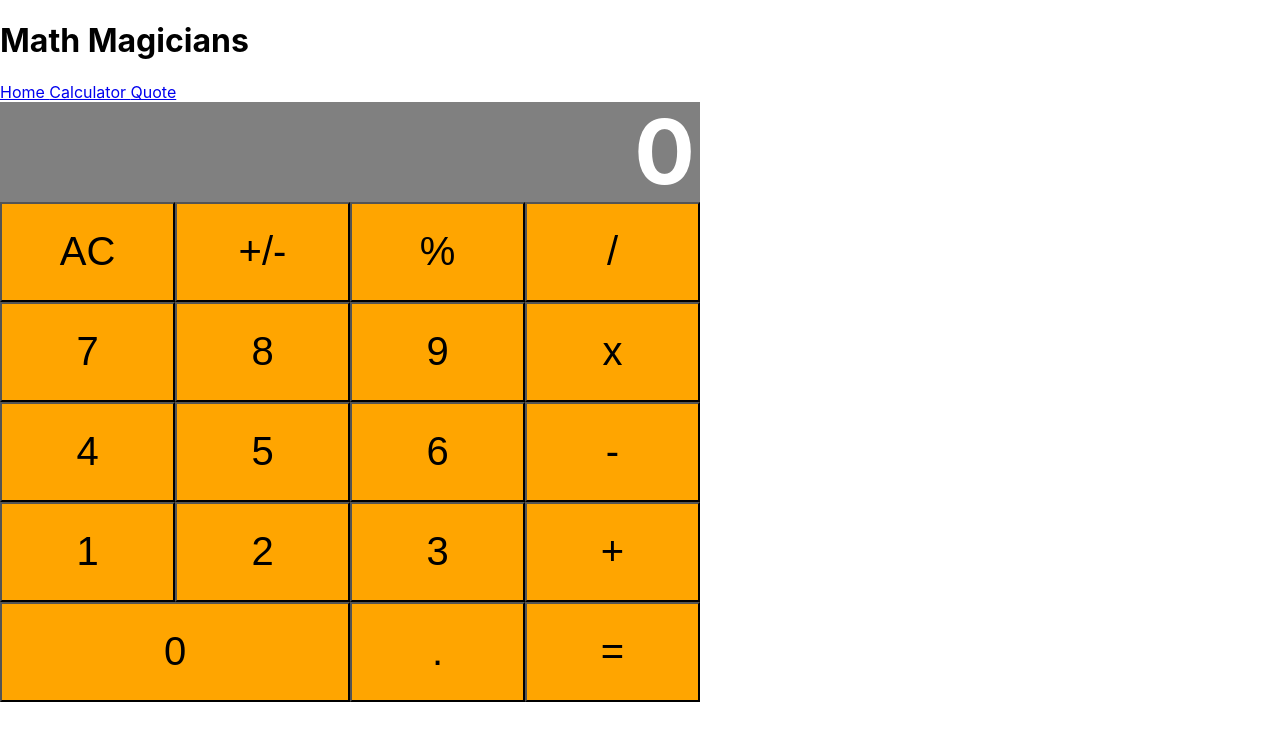
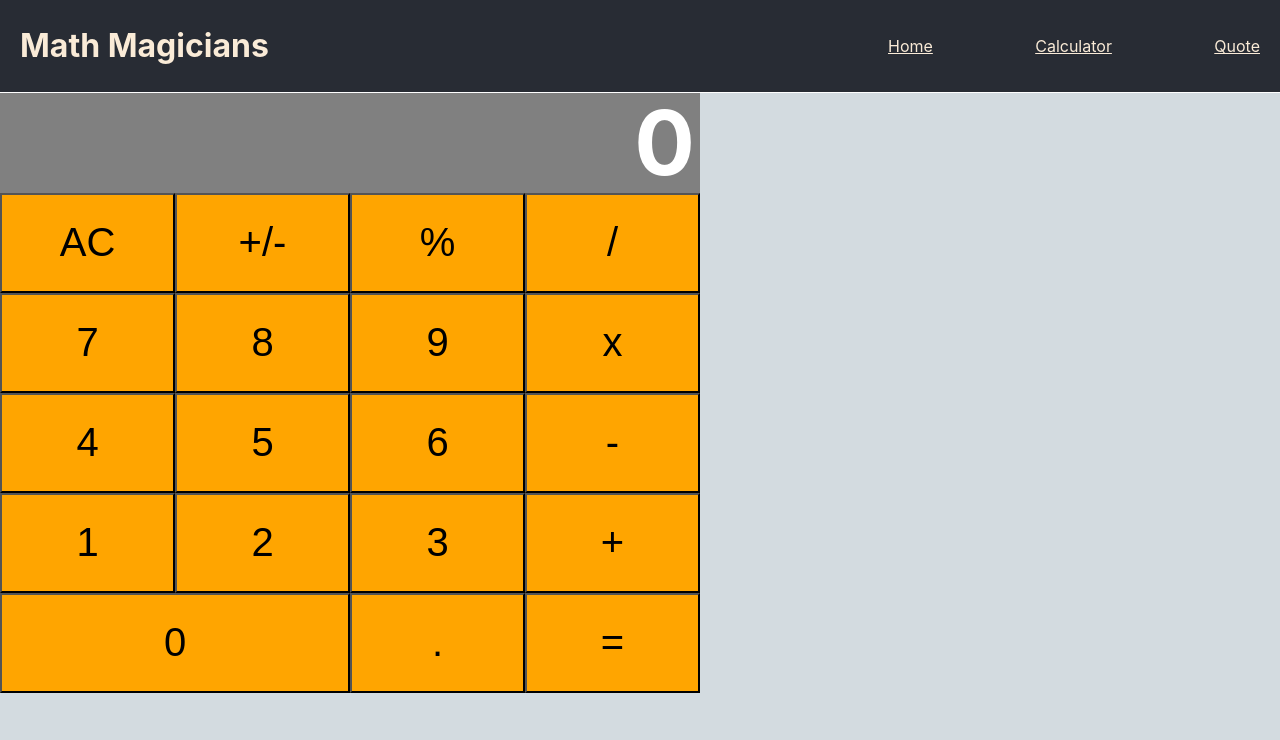
Before and after one commit to pbkabali/React-Calculator, a React (Create React App) app: page /calculator in a window 1280 px wide. Shown: the top 740 px of the page. Built offline with nearby package versions, Linux system fonts and the light colour scheme.

Commit message:
Style the header

```diff
--- a/src/App.css
+++ b/src/App.css
@@ -19,6 +19,10 @@
 
 .flex {
   display: flex;
+  align-items: center;
+}
+
+.calculator {
   width: 700px;
 }
 
@@ -43,3 +47,23 @@
 .btn-normal:active {
   transform: scale(0.98);
 }
+
+.header {
+  justify-content: space-between;
+  background-color: #282c34;
+  color: antiquewhite;
+  border-bottom: 1px solid white;
+}
+
+.side-padding {
+  padding: 5px 20px 5px 20px;
+}
+
+.nav {
+  width: 30%;
+  justify-content: space-between;
+}
+
+.nav-link {
+  color: antiquewhite;
+}
--- a/src/components/ButtonPanel.js
+++ b/src/components/ButtonPanel.js
@@ -12,31 +12,31 @@ const ButtonPanel = props => {
 
   return (
     <div>
-      <div className="flex">
+      <div className="flex calculator">
         {makeButton('AC')}
         {makeButton('+/-')}
         {makeButton('%')}
         {makeButton('/')}
       </div>
-      <div className="flex">
+      <div className="flex calculator">
         {makeButton('7')}
         {makeButton('8')}
         {makeButton('9')}
         {makeButton('x')}
       </div>
-      <div className="flex">
+      <div className="flex calculator">
         {makeButton('4')}
         {makeButton('5')}
         {makeButton('6')}
         {makeButton('-')}
       </div>
-      <div className="flex">
+      <div className="flex calculator">
         {makeButton('1')}
         {makeButton('2')}
         {makeButton('3')}
         {makeButton('+')}
       </div>
-      <div className="flex">
+      <div className="flex calculator">
         {makeButton('0', true)}
         {makeButton('.')}
         {makeButton('=')}
--- a/src/components/Display.js
+++ b/src/components/Display.js
@@ -2,7 +2,7 @@ import PropTypes from 'prop-types';
 
 const Display = props => {
   const { result } = props;
-  return <div className="flex display">{result}</div>;
+  return <div className="flex calculator display">{result}</div>;
 };
 
 Display.propTypes = {
--- a/src/components/NavBar.js
+++ b/src/components/NavBar.js
@@ -1,11 +1,19 @@
 import { Link } from 'react-router-dom';
 
 const Navbar = () => (
-  <div>
+  <div className="flex header side-padding">
     <h1>Math Magicians</h1>
-    <Link to="/">Home </Link>
-    <Link to="/calculator">Calculator </Link>
-    <Link to="/quote">Quote </Link>
+    <div className="flex nav">
+      <Link to="/" className="nav-link">
+        Home
+      </Link>
+      <Link to="/calculator" className="nav-link">
+        Calculator
+      </Link>
+      <Link to="/quote" className="nav-link">
+        Quote
+      </Link>
+    </div>
   </div>
 );
 
--- a/src/index.css
+++ b/src/index.css
@@ -11,4 +11,5 @@ body {
     sans-serif;
   -webkit-font-smoothing: antialiased;
   -moz-osx-font-smoothing: grayscale;
+  background-color: rgb(211, 219, 224);
 }
```
